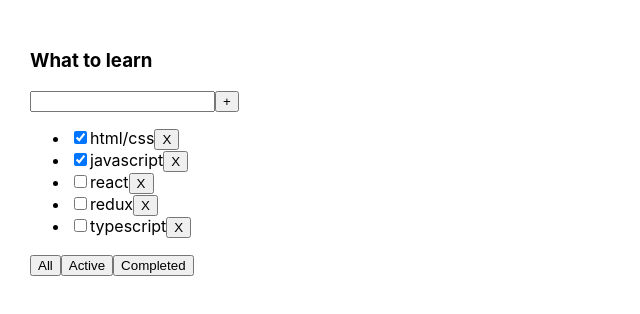
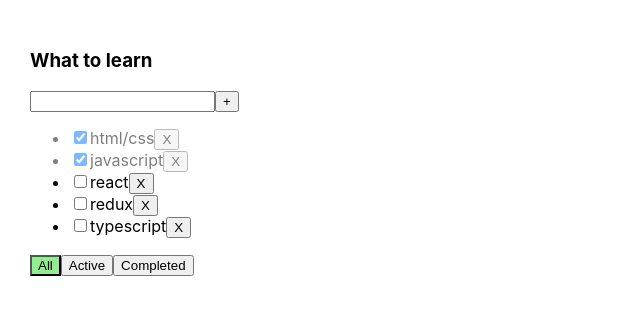
Before and after one commit to aidar2218/todolist-ts, a React (Create React App) app: page / in a window 1280 px wide. Shown: the top 314 px of the page, without its empty margins (0-640 px from the left). Built offline with nearby package versions, Linux system fonts and the light colour scheme.

Commit message:
Commit 1.4.1. Conditional rendering. Work with styles (className). Active elements

```diff
--- a/src/App.css
+++ b/src/App.css
@@ -1,8 +1,24 @@
 .App {
-  padding: 30px;
-  display: flex;
+    padding: 30px;
+    display: flex;
 }
 
 .App > div {
-  margin-right: 50px;
+    margin-right: 50px;
 }
+
+.error {
+    border: 1px solid red;
+}
+
+.error-message {
+    color: red;
+}
+
+.active-filter {
+    background-color: lightgreen;
+}
+
+.is-done {
+    opacity: 0.5;
+}
--- a/src/App.tsx
+++ b/src/App.tsx
@@ -29,11 +29,16 @@ const App = () => {
 
     const addTask = (taskTitle: string) => {
         setTasks([{id: v1(), title: taskTitle, isDone: false}, ...tasks]);
-    }
+    };
 
     const changeFilter = (value: FilterValuesType) => {
         setFilter(value);
     };
+
+    const changeTaskStatus = (taskId: string, taskStatus: boolean) => {
+        const newState = tasks.map(t => (t.id === taskId ? {...t, isDone: taskStatus } : t));
+        setTasks(newState);
+    }
 
     let tasksForTodoList = tasks;
 
@@ -54,6 +59,8 @@ const App = () => {
                       removeTask={removeTask}
                       changeFilter={changeFilter}
                       addTask={addTask}
+                      changeTaskStatus={changeTaskStatus}
+                      filter={filter}
             />
 
         </div>
--- a/src/Button/Button.tsx
+++ b/src/Button/Button.tsx
@@ -3,8 +3,14 @@ import React from 'react';
 type ButtonPropsType = {
     title: string
     onClick?: () => void
+    className?: string
 }
 
-export const Button = ({title, onClick}: ButtonPropsType) => {
-    return <button onClick={onClick}>{title}</button>
+export const Button = ({title, onClick, className}: ButtonPropsType) => {
+    return (
+        <button onClick={onClick}
+                className={className}
+        >
+            {title}
+        </button>)
 };
--- a/src/TodoList/TodoList.tsx
+++ b/src/TodoList/TodoList.tsx
@@ -8,24 +8,36 @@ export type TodoListPropsType = {
     removeTask: (taskId: string) => void
     changeFilter: (filterValue: FilterValuesType) => void
     addTask: (taskTitle: string) => void
+    changeTaskStatus: (taskId: string, taskStatus: boolean) => void
+    filter: FilterValuesType
 }
 
-export const TodoList = ({title, tasks, removeTask, changeFilter, addTask}: TodoListPropsType) => {
+export const TodoList = ({
+                             title, tasks, removeTask,
+                             changeFilter, addTask,
+                             changeTaskStatus, filter
+                         }: TodoListPropsType) => {
 
     const [taskTitle, setTaskTitle] = useState<string>("");
+    const [error, setError] = useState<string | null>(null);
 
     const onChangeTaskTitleHandler = (event: ChangeEvent<HTMLInputElement>) => {
         setTaskTitle(event.currentTarget.value);
     }
 
-    const addTaskOnKeyUpHandler = () => {
-            addTask(taskTitle);
+    const addTaskHandler = () => {
+        if (taskTitle.trim() !== "") {
+            addTask(taskTitle.trim());
             setTaskTitle("");
+        } else {
+            setError("Title is required");
+        }
     }
 
-    const onKeyPressHandler = (event: KeyboardEvent<HTMLInputElement>) => {
+    const addTaskOnKeyUpHandler = (event: KeyboardEvent<HTMLInputElement>) => {
+        setError(null);
         if (event.key === "Enter") {
-            addTaskOnKeyUpHandler();
+            addTaskHandler();
         }
     }
 
@@ -37,14 +49,21 @@ export const TodoList = ({title, tasks, removeTask, changeFilter, addTask}: Todo
         removeTask(taskId);
     }
 
+    const changeTaskStatusHandler = (taskId: string, status: boolean) => {
+        changeTaskStatus(taskId, status);
+    }
 
 
     return (
         <div>
             <h3>{title}</h3>
             <div>
-                <input value={taskTitle} onChange={onChangeTaskTitleHandler} onKeyUp={onKeyPressHandler} />
-                <Button title={"+"} onClick={addTaskOnKeyUpHandler}/>
+                <input value={taskTitle}
+                       className={error ? "error" : ""}
+                       onChange={onChangeTaskTitleHandler}
+                       onKeyUp={addTaskOnKeyUpHandler}/>
+                <Button title={"+"} onClick={addTaskHandler}/>
+                {error && <div className={"error-message"}>{error}</div>}
             </div>
             {tasks.length === 0 ? (
                 <p>there are no tasks</p>
@@ -52,8 +71,11 @@ export const TodoList = ({title, tasks, removeTask, changeFilter, addTask}: Todo
                 <ul>
                     {tasks.map(task => {
                         return (
-                            <li key={task.id}>
-                                <input type="checkbox" checked={task.isDone}/>
+                            <li key={task.id} className={task.isDone ? "is-done" : ""}>
+                                <input type="checkbox"
+                                       onChange={(event) => changeTaskStatusHandler(task.id,
+                                           event.currentTarget.checked)}
+                                       checked={task.isDone}/>
                                 <span>{task.title}</span>
                                 <Button title={"X"} onClick={() => removeTaskHandler(task.id)}/>
                             </li>
@@ -63,9 +85,18 @@ export const TodoList = ({title, tasks, removeTask, changeFilter, addTask}: Todo
             )}
 
             <div>
-                <Button title={"All"} onClick={() => changeFilterTasksHandler("all")}/>
-                <Button title={"Active"} onClick={() => changeFilterTasksHandler("active")}/>
-                <Button title={"Completed"} onClick={() => changeFilterTasksHandler("completed")}/>
+                <Button title={"All"}
+                        onClick={() => changeFilterTasksHandler("all")}
+                        className={filter === "all" ? "active-filter" : ""}
+                />
+                <Button title={"Active"}
+                        onClick={() => changeFilterTasksHandler("active")}
+                        className={filter === "active" ? "active-filter" : ""}
+                />
+                <Button title={"Completed"}
+                        onClick={() => changeFilterTasksHandler("completed")}
+                        className={filter === "completed" ? "active-filter" : ""}
+                />
             </div>
         </div>
     );
```
